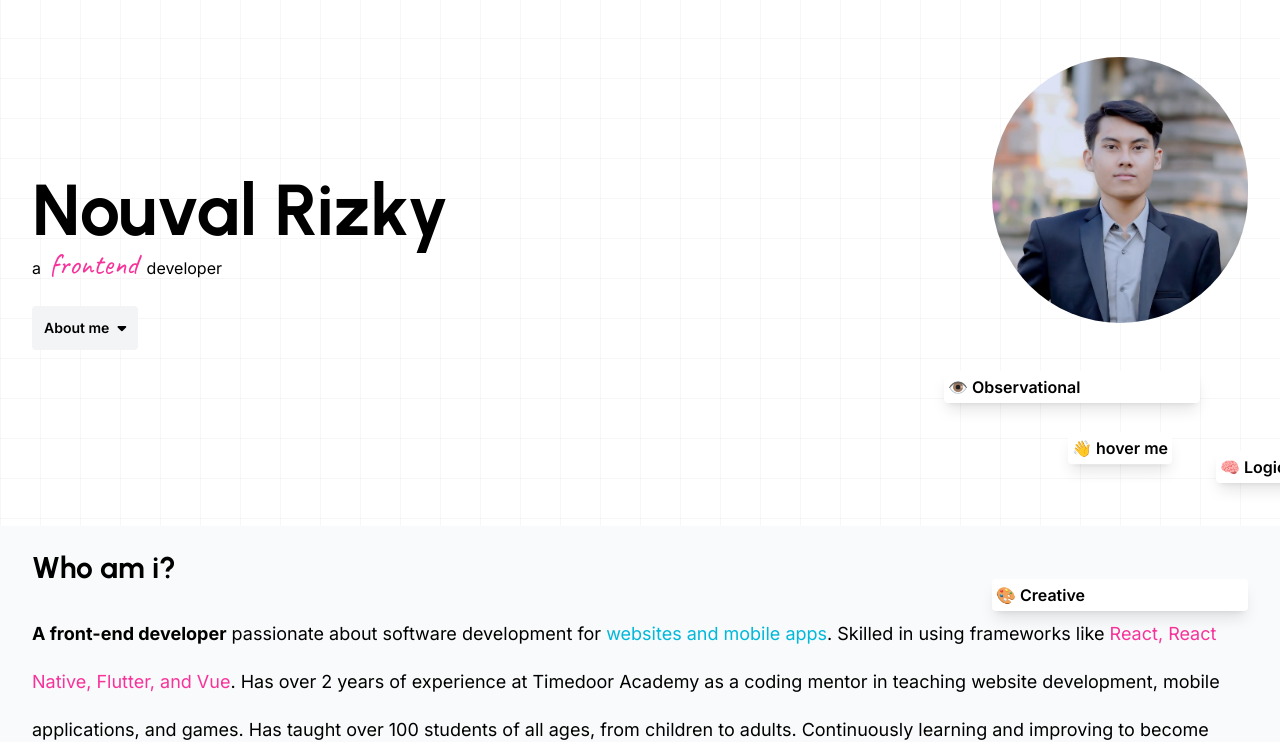
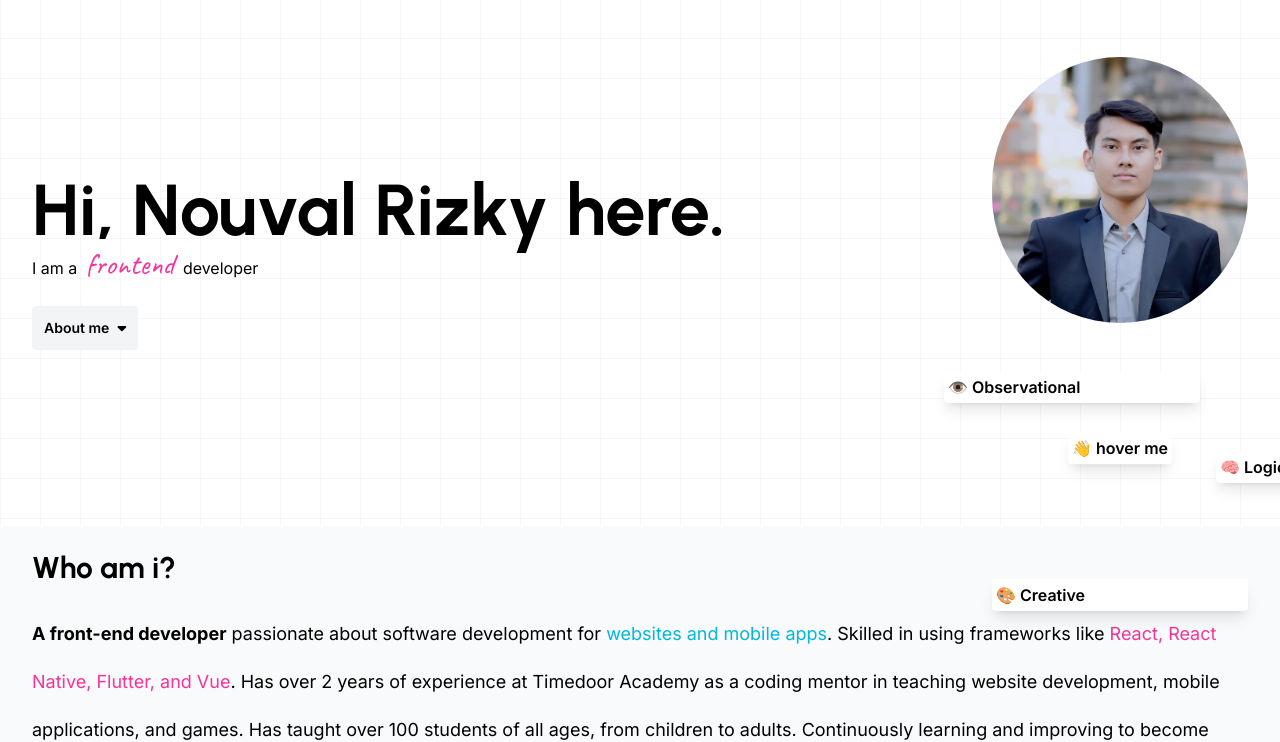
Before and after one commit to nouvalrz/nouvalrz.github.io, a website: page index.html in a window 1280 px wide. Shown: the part 66-808 px from the top of the page. Drawn offline with nearby package versions, Linux system fonts and the light colour scheme; a script that the page names is missing.

```diff
--- a/index.html
+++ b/index.html
@@ -31,7 +31,7 @@
     <div class="container flex items-center justify-between mx-auto text-black dark:text-white">
       <div class="flex flex-row items-center gap-2">
         <img src="./public/images/nouvalrz-logo.svg" alt="nouvalrz-logo" class="w-8">
-        <p class="font-[Urbanist] text-2xl font-semibold"> Nouval Rizky</p>
+        <p class="font-[Urbanist] text-2xl font-semibold">Nouval Rizky</p>
       </div>
       <div class="flex flex-row gap-6">
         <nav class="flex-row items-center hidden gap-6 md:flex">
@@ -104,8 +104,9 @@
       class="py-6 main-px bg-[linear-gradient(to_right,rgba(0,0,0,0.03)_1px,transparent_1px),linear-gradient(to_bottom,rgba(0,0,0,0.03)_1px,transparent_1px)] bg-[size:40px_40px] dark:bg-[linear-gradient(to_right,rgba(255,255,255,0.07)_1px,transparent_1px),linear-gradient(to_bottom,rgba(255,255,255,0.07)_1px,transparent_1px)]">
       <div class="container mx-auto flex lg:flex-row lg:justify-between flex-col items-center gap-8 lg:min-h-[480px]">
         <div class="flex flex-col items-center order-5 lg:order-0 dark:text-white lg:items-start">
-          <h1 class="font-[Urbanist] font-bold text-5xl md:text-6xl lg:text-7xl">Nouval Rizky</h1>
-          <p class="">a <span class="font-[Caveat] text-3xl mx-1 text-pink-500 dark:text-pink-400">frontend</span>
+          <h1 class="font-[Urbanist] font-bold text-5xl md:text-6xl lg:text-7xl text-center lg:text-left">Hi, Nouval
+            Rizky here.</h1>
+          <p class="">I am a <span class="font-[Caveat] text-3xl mx-1 text-pink-500 dark:text-pink-400">frontend</span>
             developer</p>
           <a href="#about"
             class="inline-flex items-center justify-center  py-2 px-3 min-h-[44px] min-w-[88px] rounded bg-gray-100 dark:bg-gray-900 font-semibold text-sm  mt-4 lg:mt-6">About
```
Also changed, not shown: src/styles/output.css.
